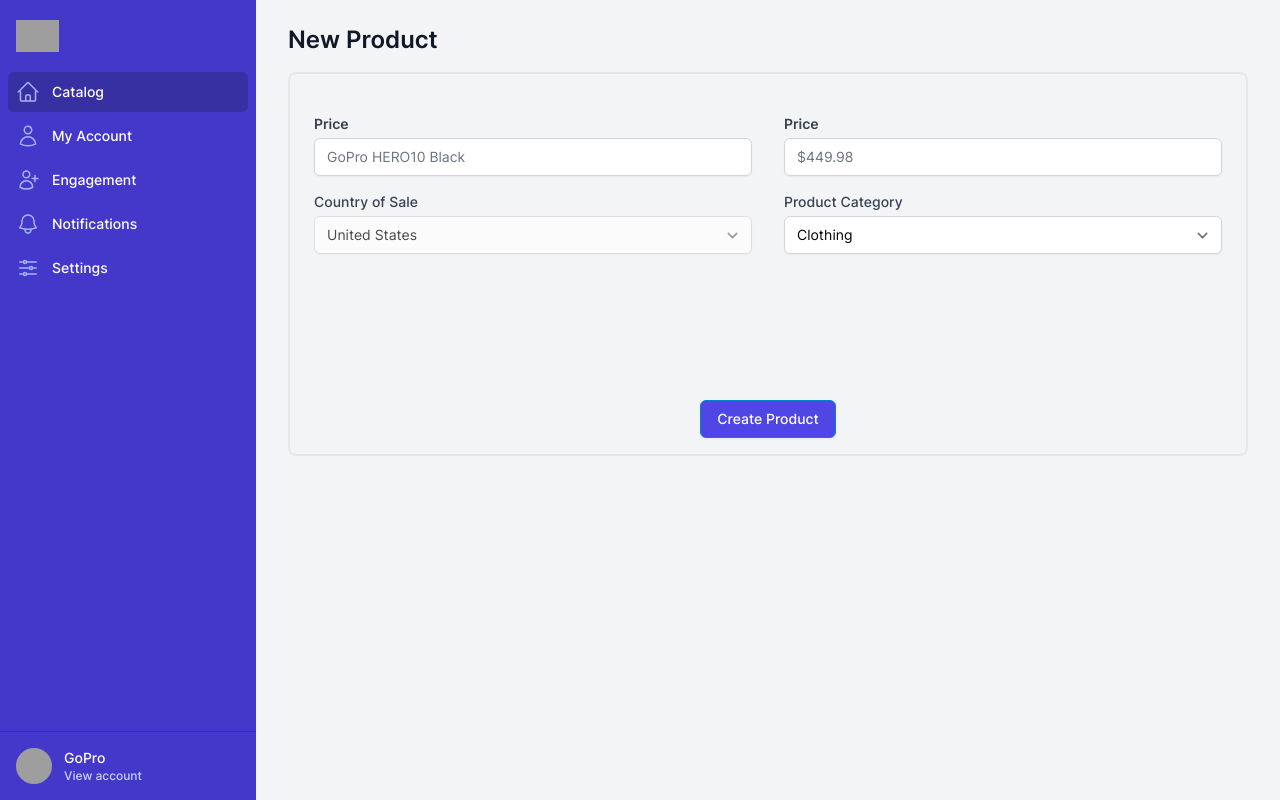
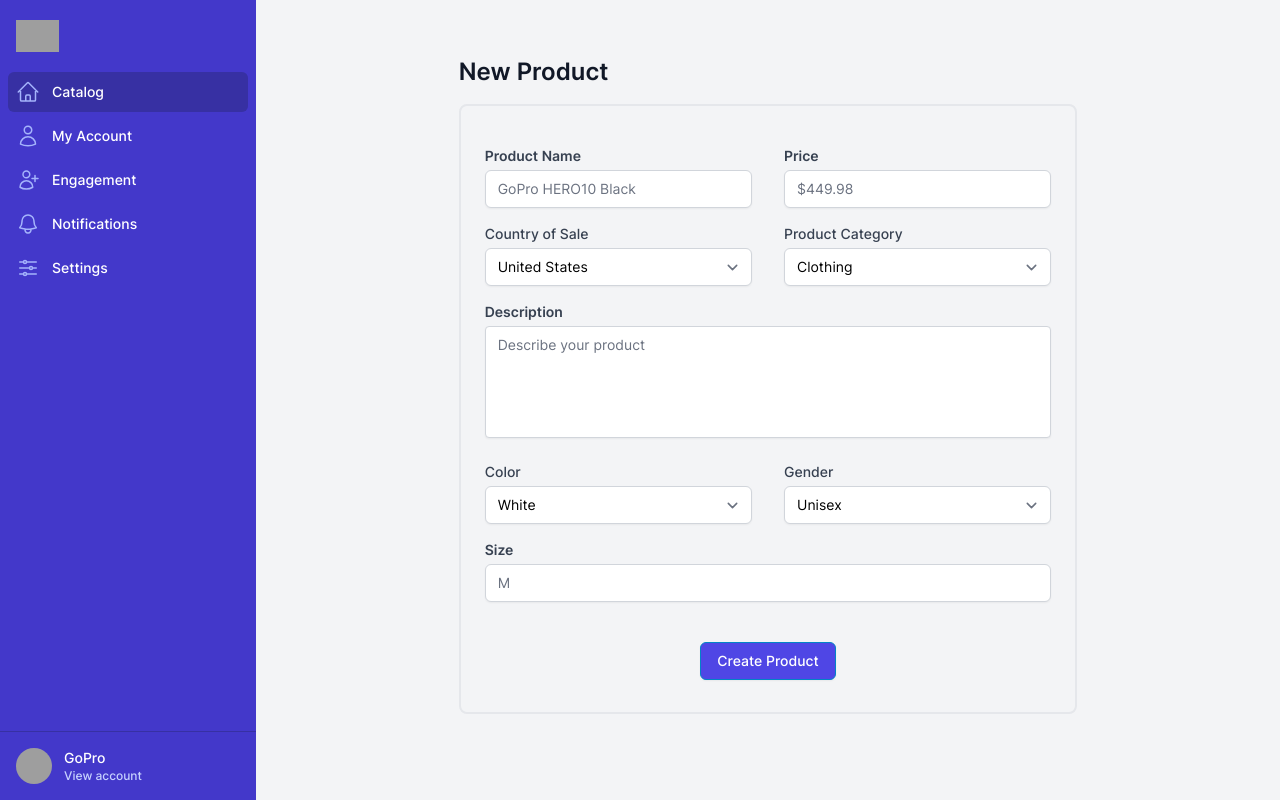
Before and after one commit to 0xgoldenlion/Brandinate-Monorepo, a Next.js app in the folder react-app/: page /catalog/new in a window 1280 px wide. Built offline with nearby package versions, Linux system fonts and the light colour scheme; grey boxes are pictures that could not be loaded; what @composedb/client would draw is missing.

Commit message:
feat: enhance create product form

```diff
--- a/react-app/src/components/form-controls/Input.tsx
+++ b/react-app/src/components/form-controls/Input.tsx
@@ -15,7 +15,7 @@ export default function Input({
         htmlFor={formatedName}
         className='block text-sm font-semibold text-gray-700'
       >
-        Price
+        {name}
       </label>
       <div className='mt-1'>
         <input
--- /dev/null
+++ b/react-app/src/components/form-controls/Textarea.tsx
@@ -0,0 +1,28 @@
+import React from 'react';
+
+export default function Textarea({
+  name,
+  ...props
+}: {
+  name: string;
+  [key: string]: any;
+}) {
+  const formatedName = name.toLowerCase().replace(' ', '');
+
+  return (
+    <>
+      <div className='h-full w-full'>
+        <label
+          className='block text-sm font-semibold text-gray-700'
+          htmlFor={formatedName}
+        >
+          {name}
+        </label>
+        <textarea
+          className='mt-1 !h-full w-full resize-none rounded border-gray-300 text-sm shadow-sm'
+          {...(props ?? {})}
+        ></textarea>
+      </div>
+    </>
+  );
+}
--- a/react-app/src/pages/catalog/new.tsx
+++ b/react-app/src/pages/catalog/new.tsx
@@ -1,18 +1,19 @@
+import Link from 'next/link';
+
 import Button from '@/components/buttons/Button';
 import Dropdown from '@/components/form-controls/Dropdown';
 import Input from '@/components/form-controls/Input';
+import Textarea from '@/components/form-controls/Textarea';
 import AppLayout from '@/components/layout/AppLayout';
-import Link from 'next/link';
 
 export default function NewProduct() {
   return (
     <AppLayout>
-      <div className='mx-auto max-w-7xl px-4 sm:px-6 md:px-8'>
+      <div className='mx-auto w-4/6 p-8 px-4 sm:px-6 md:px-8'>
         <h1 className='text-2xl font-semibold text-gray-900'>New Product</h1>
-      </div>
-      <div className='mx-auto max-w-7xl px-4 sm:px-6 md:px-8'>
+
         <div className='py-4'>
-          <div className='flex h-96 flex-col justify-between rounded-lg border-2 border-solid border-gray-200 py-4'>
+          <div className='flex flex-col justify-between rounded-lg border-2 border-solid border-gray-200 py-4'>
             <div className='m-6 grid grid-cols-6 gap-y-4 gap-x-8'>
               <div className='col-span-3'>
                 <Input
@@ -27,7 +28,6 @@ export default function NewProduct() {
                 <Dropdown
                   name='Country of Sale'
                   options={['United States']}
-                  disabled={true}
                 ></Dropdown>
               </div>
               <div className='col-span-3'>
@@ -36,8 +36,32 @@ export default function NewProduct() {
                   options={['Clothing', 'Sports Wear']}
                 ></Dropdown>
               </div>
+
+              <div className='col-span-6 h-28'>
+                <Textarea
+                  name='Description'
+                  placeholder='Describe your product'
+                ></Textarea>
+              </div>
             </div>
-            <div className='flex justify-center'>
+            <div className='m-6 grid grid-cols-6 gap-y-4 gap-x-8'>
+              <div className='col-span-3'>
+                <Dropdown
+                  name='Color'
+                  options={['White', 'Yellow', 'Black']}
+                ></Dropdown>
+              </div>
+              <div className='col-span-3'>
+                <Dropdown
+                  name='Gender'
+                  options={['Unisex', 'Men', 'Women']}
+                ></Dropdown>
+              </div>
+              <div className='col-span-6'>
+                <Input name='Size' placeholder='M'></Input>
+              </div>
+            </div>
+            <div className='flex justify-center py-4'>
               <Link href='/catalog'>
                 <Button>Create Product</Button>
               </Link>
```
